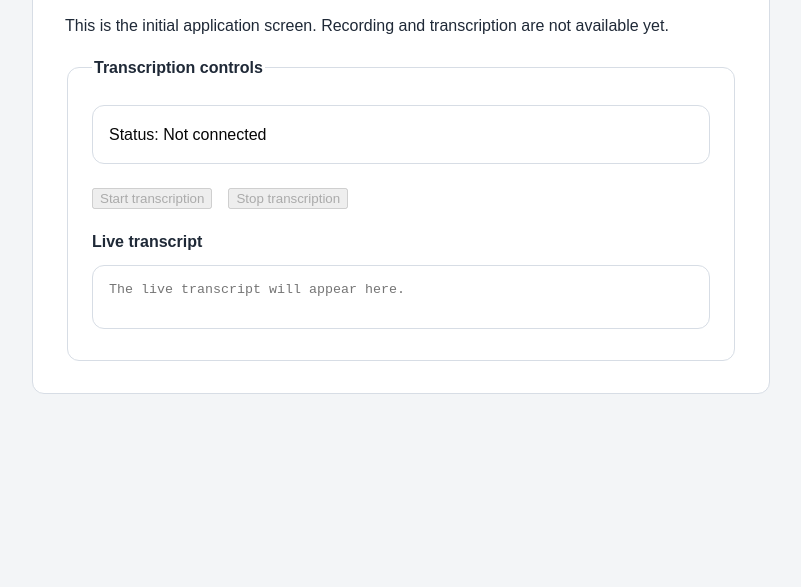
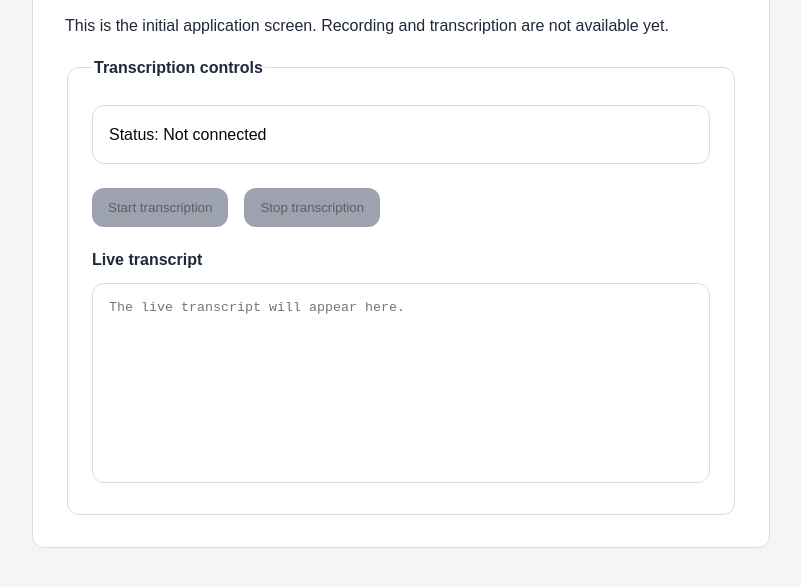
Before and after one commit to JustinasLaunikonis/IT2F-Project-Repak, a plain HTML site: page static/index.html in a window 1280 px wide. Shown: the part 169-756 px from the top of the page, without its empty margins (239-1040 px from the left). Drawn offline with Linux system fonts and the light colour scheme.

Commit message:
last fix - added css for button:disabled

```diff
--- a/static/index.css
+++ b/static/index.css
@@ -46,12 +46,17 @@ legend {
     margin-bottom: 20px;
 }
 
-.button {
+button {
     padding: 0.75rem 1rem;
     border: none;
     border-radius: 0.75rem;
-    color: white;
 }
+
+button:disabled {
+    background-color: #9ca3af;
+    color: #5d5e61;
+}
+
 
 label {
     display: block;
@@ -68,4 +73,5 @@ textarea {
     border-radius: 0.75rem;
     resize: none;
     overflow-y: auto;
+    min-height: 200px;
 }
```
